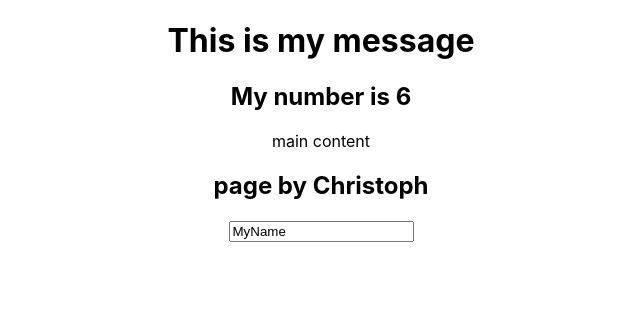
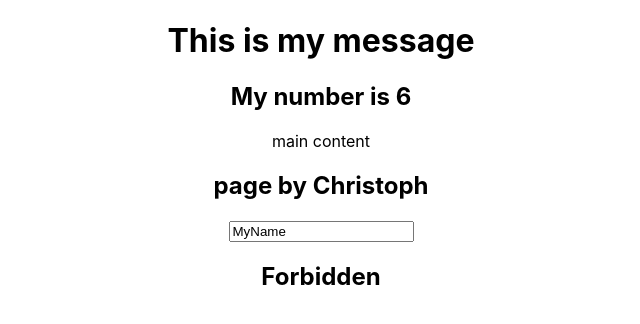
Before and after one commit to cdans/first-react-app, a React (Create React App) app: page / in a window 1280 px wide. Shown: the top 324 px of the page, without its empty margins (319-959 px from the left). Built offline with nearby package versions, Linux system fonts and the light colour scheme.

Commit message:
conditional display

```diff
--- a/src/App.js
+++ b/src/App.js
@@ -3,11 +3,21 @@ import './App.css';
 import {Header} from "./components/header";
 import {Footer} from "./components/footer";
 
-function createALert(){
+function createALert() {
     alert("clicked")
 }
 
+function ShowMessage(props) {
+    if (props.toShow) {
+        return <h2>My Message</h2>
+    } else {
+        return <h2>Forbidden</h2>
+    }
+}
+
 function App() {
+    const userlogin = true
+    if (userlogin) {
         return (
             <div className="App">
                 <Header
@@ -19,8 +29,13 @@ function App() {
                     trademark="page by Christoph"
                     myAlert={createALert}
                 ></Footer>
+                <ShowMessage toShow={false}/>
             </div>
         );
+    } else {
+        return <h2>Forbidden</h2>
+    }
+
 }
 
 export default App;
--- a/src/components/footer.js
+++ b/src/components/footer.js
@@ -23,6 +23,8 @@ class Footer extends Component {
     render() {
         return (
             <React.Fragment>
+                {this.state.age === 23 ? (
+                    <React.Fragment>
                         <h2 onClick={this.props.myAlert}>
                             {this.props.trademark}
                         </h2>
@@ -32,8 +34,17 @@ class Footer extends Component {
                             onChange={this.changed}
                         />
                     </React.Fragment>
+                ) : <React.Fragment>
+                    <h2>You cant see this Footer</h2>
+                    <h2>You have to login</h2>
+                </React.Fragment>}
+            </React.Fragment>
         )
     }
 }
 
-export {Footer};
+export {
+    Footer
+}
+
+    ;
```
Lines whose indentation alone changed are shown as unchanged.
